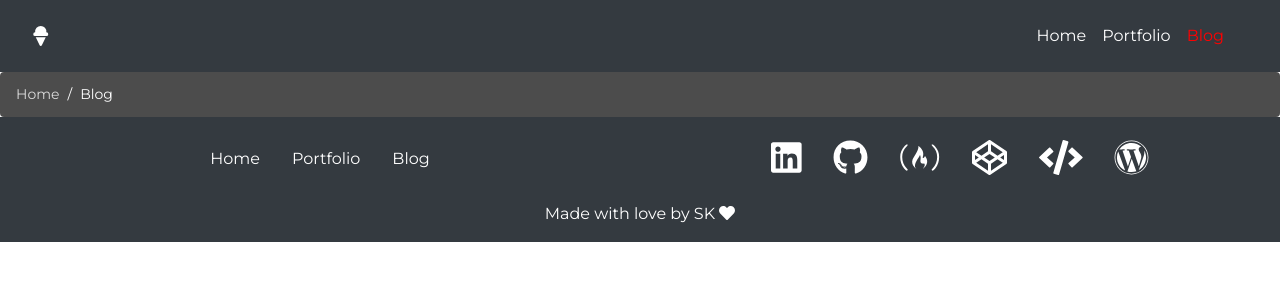
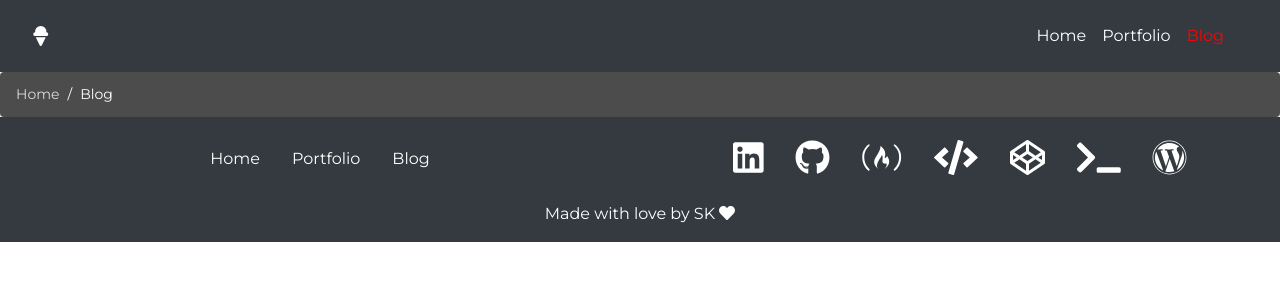
Before and after one commit to randomSveta/cv-website, a React (Create React App) app: page /blog in a window 1280 px wide. Shown: the top 300 px of the page. Built offline with nearby package versions, Linux system fonts and the light colour scheme.

Commit message:
Add tooltips to social networks icons. Change 'place' prop for footer and hero image. Add full view links to the CodePen projects

```diff
--- a/src/App.css
+++ b/src/App.css
@@ -120,10 +120,6 @@ span.active.breadcrumb-item::before {
   font-size: 35px;
 }
 
-#hero-social {
-  margin-top: 50px;
-}
-
 /*------ Section ------*/
 
 /*------ Home page ------ */
--- a/src/components/Footer.js
+++ b/src/components/Footer.js
@@ -13,7 +13,7 @@ export default function Footer(props) {
                     <NavLinks />
                 </Col>
                 <Col xs="12" md="6" className="m-0 p-0">
-                    <SocialIconsDisplay place="footer-social" />
+                    <SocialIconsDisplay place="footer"/>
                 </Col>
             </Row>
             <Row className="m-0 p-0">
--- a/src/components/navigation/NavBarPages.js
+++ b/src/components/navigation/NavBarPages.js
@@ -7,13 +7,11 @@ export default function NavBarPageLinks(props) {
 
     const navigationItems = LINKS.map(link => {
         return (
-            <React.Fragment>
             <NavItem key={link.id} className="text-center">
                 <NavLink exact activeClassName='active-item' className="link-style nav-link-style underscore m-1 p-1 text-decoration-none d-inline-block" to={link.url}>
                     {link.name}
                 </NavLink>
             </NavItem>
-            </React.Fragment>
         );
 
     });
--- a/src/components/pages/home/Home.js
+++ b/src/components/pages/home/Home.js
@@ -9,15 +9,17 @@ export default function Home(props) {
     const sectionsDisplay = SECTIONS_HOME.map(section => {
 
         return (
-                <Section key={section.id} content={section.jsx} name={section.name} sectionId={section.hashUrl.split('').splice(1).join('')} />
+            <Section key={section.id} content={section.jsx} name={section.name} sectionId={section.hashUrl.split('').splice(1).join('')} />
         );
     });
 
     return (
+
         <Row className="justify-content-center align-items-center m-0 p-0">
             <Col xs='12' className="m-0 p-0">
                 {sectionsDisplay}
             </Col>
         </Row>
+
     );
 }
--- a/src/components/pages/home/sections/hero-image/HeroImage.js
+++ b/src/components/pages/home/sections/hero-image/HeroImage.js
@@ -14,7 +14,7 @@ export default function HeroImage(props) {
         </Row>
         <Row>
           <Col xs="12">
-            <SocialIconsDisplay place="hero-social"/>
+            <SocialIconsDisplay place="hero"/>
           </Col>
         </Row>
       </Jumbotron>
--- a/src/components/pages/portfolio/sections/codepen-projects/CodePenProjectsDisplay.js
+++ b/src/components/pages/portfolio/sections/codepen-projects/CodePenProjectsDisplay.js
@@ -6,7 +6,7 @@ export default function CodePenDisplay(props) {
 
     const penProjects = PROJECTS.filter(project => project.section === props.section).sort((a, b) => b.year - a.year).map(project => {
         return (
-            <Col xs="12" sm="6" className="m-0 p-0" key={project.id}>
+            <Col xs="12" lg="6" className="m-0 p-0" key={project.id}>
                 <div className="m-3 p-3">
                     {project.jsx}
                     <p>Open the <a href={project.link} target="_blank" rel="noopener noreferrer">full page </a></p>
--- a/src/components/pages/portfolio/sections/codepen-projects/cp-projects-list.js
+++ b/src/components/pages/portfolio/sections/codepen-projects/cp-projects-list.js
@@ -19,6 +19,7 @@ export const PROJECTS = [
         (<a href='https://codepen.io/randomsveta'>@randomsveta</a>) on <a href='https://codepen.io'>CodePen</a>.
       </iframe>,
     name: 'FCC: Markdown Previewer',
+    link: 'https://codepen.io/randomsveta/full/xoXQgr',
     year: 2019,
     section: 'CodePen'
   },
@@ -29,6 +30,7 @@ export const PROJECTS = [
         (<a href='https://codepen.io/randomsveta'>@randomsveta</a>) on <a href='https://codepen.io'>CodePen</a>.
       </iframe>,
     name: 'FCC: Random Quote Machine',
+    link: 'https://codepen.io/randomsveta/full/oRRVVM',
     year: 2019,
     section: 'CodePen'
   },
@@ -40,6 +42,7 @@ export const PROJECTS = [
 (<a href='https://codepen.io/randomsveta'>@randomsveta</a>) on <a href='https://codepen.io'>CodePen</a>.
 </iframe>,
     name: 'Avocado',
+    link: 'https://codepen.io/randomsveta/full/drVOzX',
     year: 2019,
     section: 'CodePen'
   },
@@ -50,6 +53,7 @@ export const PROJECTS = [
         (<a href='https://codepen.io/randomsveta'>@randomsveta</a>) on <a href='https://codepen.io'>CodePen</a>.
       </iframe>,
     name: 'FCC: Survey Form',
+    link: 'https://codepen.io/randomsveta/full/GGZeRb',
     year: 2018,
     section: 'CodePen'
   },
@@ -60,6 +64,7 @@ export const PROJECTS = [
         (<a href='https://codepen.io/randomsveta'>@randomsveta</a>) on <a href='https://codepen.io'>CodePen</a>.
       </iframe>,
     name: 'FCC: Personal Portfolio Webpage',
+    link: 'https://codepen.io/randomsveta/full/odyppL',
     year: 2018,
     section: 'CodePen'
   },
@@ -71,6 +76,7 @@ export const PROJECTS = [
         (<a href='https://codepen.io/randomsveta'>@randomsveta</a>) on <a href='https://codepen.io'>CodePen</a>.
       </iframe>,
     name: 'FCC: Technical Documentation Pages',
+    link: 'https://codepen.io/randomsveta/full/QYQjBg',
     year: 2019,
     section: 'CodePen'
   },
@@ -81,7 +87,19 @@ export const PROJECTS = [
         (<a href='https://codepen.io/randomsveta'>@randomsveta</a>) on <a href='https://codepen.io'>CodePen</a>.
       </iframe>,
     name: 'FCC: Adele-Tribute page',
+    link: 'https://codepen.io/randomsveta/full/zjKRJb',
     year: 2018,
+    section: 'CodePen'
+  },
+  {
+    id: 8,
+    jsx: <iframe height="265" width="100%" scrolling="no" title="FCC: Product Landing Page" src="https://codepen.io/randomsveta/embed/preview/JZNWVZ?height=265&theme-id=default&default-tab=html,result" frameBorder="no" allowtransparency="true" allowFullScreen={true}>
+      See the Pen <a href='https://codepen.io/randomsveta/pen/JZNWVZ'>FCC: Product Landing Page</a> by Sveta
+        (<a href='https://codepen.io/randomsveta'>@randomsveta</a>) on <a href='https://codepen.io'>CodePen</a>.
+      </iframe>,
+    name: 'FCC: Product Landing Page',
+    link: 'https://codepen.io/randomsveta/full/JZNWVZ',
+    year: 2019,
     section: 'CodePen'
   }
 ];
--- a/src/components/social-icons/SocialIcon.js
+++ b/src/components/social-icons/SocialIcon.js
@@ -1,6 +1,28 @@
 import React from 'react';
 import { FontAwesomeIcon } from '@fortawesome/react-fontawesome';
+import { UncontrolledTooltip } from 'reactstrap';
 
 export default function SocialIcon(props) {
-    return (<FontAwesomeIcon icon={props.icon} className='link-style'/>);
+    let listItemId;
+    let iconTooltip;
+    if (props.name) {
+        listItemId = props.name.split(' ').join('');
+        if (props.place === 'footer') {
+            listItemId = "f".concat(props.name).split(' ').join('');
+        }
+        else if (props.olace === 'hero'){
+            listItemId = "h".concat(props.name).split(' ').join('');
+        }
+        iconTooltip =
+            <UncontrolledTooltip placement="top" target={listItemId}>
+                {props.name}
+            </UncontrolledTooltip>
+    }
+    return (
+        <React.Fragment>
+            <FontAwesomeIcon icon={props.icon} className='link-style' id={listItemId} />
+            {iconTooltip}
+        </React.Fragment>
+
+    );
 }
--- a/src/components/social-icons/SocialIconsDisplay.js
+++ b/src/components/social-icons/SocialIconsDisplay.js
@@ -1,24 +1,24 @@
 import React from 'react';
 import SocialIcon from './SocialIcon';
-import {SOCIAL_LINKS} from './links/social-links';
+import { SOCIAL_LINKS } from './links/social-links';
 
 
 
 export default function SocialIconsDisplay(props) {
+
     let icons = SOCIAL_LINKS.map(link => {
         return (
-
-            <li key={link.id.toString()} className='social-icon-item underscore m-3'>
-                <a href={link.url} className='rotate-animation'>
-                    <SocialIcon icon={link.icon} />
-                </a>
-            </li>
+                <li key={link.id} className='social-icon-item underscore m-3'>
+                    <a href={link.url} className='rotate-animation'>
+                        <SocialIcon icon={link.icon} name={link.name} place={props.place}/>
+                    </a>
+                </li>
 
         );
     });
     return (
         <React.Fragment>
-            <ul className='d-flex flex-direction-row justify-content-center align-items-center m-0 p-0' id={props.place}>
+            <ul className='d-flex flex-direction-row justify-content-center align-items-center m-0 p-0'>
                 {icons}
             </ul>
         </React.Fragment>
--- a/src/components/social-icons/links/social-links.js
+++ b/src/components/social-icons/links/social-links.js
@@ -1,5 +1,5 @@
 import { faLinkedin, faGithub, faFreeCodeCamp, faCodepen, faWordpress } from '@fortawesome/free-brands-svg-icons';
-import { faCode } from '@fortawesome/free-solid-svg-icons';
+import { faCode, faTerminal } from '@fortawesome/free-solid-svg-icons';
 
 export const SOCIAL_LINKS = [
     {
@@ -22,18 +22,25 @@ export const SOCIAL_LINKS = [
     },
     {
         id: 4,
+        name: "CodeWars",
+        url: "https://www.linkedin.com/in/svetaklimova/",
+        icon: faCode
+    },
+    {
+        id: 5,
         name: "CodePen",
         url: "https://www.linkedin.com/in/svetaklimova/",
         icon: faCodepen
     },
     {
-        id: 5,
-        name: "CodeWars",
-        url: "https://www.linkedin.com/in/svetaklimova/",
-        icon: faCode
+        id: 6,
+        name: "Cadecademy",
+        url: "https://www.codecademy.com/profiles/randomsveta",
+        icon: faTerminal
+
     },
     {
-        id: 6,
+        id: 7,
         name: "WordPress",
         url: "https://www.linkedin.com/in/svetaklimova/",
         icon: faWordpress
```
Also changed, not shown: src/components/pages/Section.js (+4 -3 lines), src/components/pages/blog/ArticlePrewiev.js (added). Lines whose indentation alone changed are shown as unchanged.
